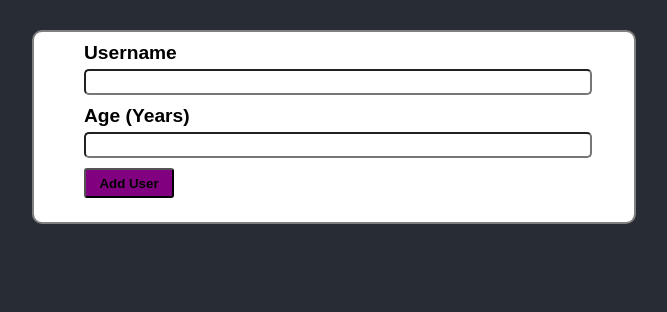
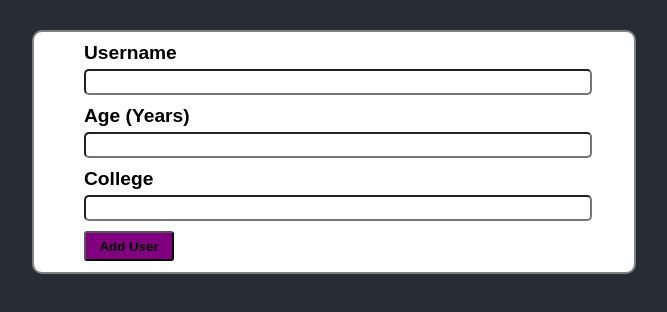
Before and after one commit to sagarikamohanty2000/user_year_react_roject, a React (Create React App) app: page / in a window 1280 px wide. Shown: the top 312 px of the page, without its empty margins (418-1085 px from the left). Built offline with nearby package versions, Linux system fonts and the light colour scheme.

Commit message:
college_Input_Form

```diff
--- a/src/Components/User/InputForm.css
+++ b/src/Components/User/InputForm.css
@@ -1,6 +1,6 @@
 .formLayout {
   width: 600px;
-  height: 190px;
+  height: 240px;
   background-color: white;
   border-radius: 10px;
   border: 2px solid gray;
@@ -37,6 +37,20 @@
   height: 20px;
   border-radius: 5px;
 }
+.clgLabel {
+  font-size: larger;
+  font-weight: 650;
+  font-family: Arial, Helvetica, sans-serif;
+  margin-top: 10px;
+  margin-left: 50px;
+}
+.clgInput input {
+  margin-left: 50px;
+  margin-top: 5px;
+  width: 500px;
+  height: 20px;
+  border-radius: 5px;
+}
 .addBtn button {
   margin-left: 50px;
   background-color: purple;
--- a/src/Components/User/InputForm.js
+++ b/src/Components/User/InputForm.js
@@ -5,6 +5,7 @@ import "./InputForm.css";
 const InputForm = (props) => {
   const name = useRef();
   const year = useRef();
+  const clg =  useRef();
   const [error, setError] = useState();
 
   const errorHandler = (errorBoolean) => {
@@ -16,9 +17,10 @@ const InputForm = (props) => {
     const newUser = {
       name: name.current.value,
       year: year.current.value,
+      clg : clg.current.value
     };
 
-    if (name.current.value.trim().length === 0 || year.current.value.trim().length === 0){
+    if (name.current.value.trim().length === 0 || year.current.value.trim().length === 0 || clg.current.value.trim().length === 0){
       setError({
         title: "Invalid Input",
         message: "Please enter a valid name or age(no empty fields please)!",
@@ -38,6 +40,7 @@ const InputForm = (props) => {
     props.onSaveUserDetails(newUser);
     name.current.value ="";
     year.current.value ="";
+    clg.current.value ="";
   };
 
   return (
@@ -58,6 +61,12 @@ const InputForm = (props) => {
           <div className="yearInput">
             <input type="number" ref={year}></input>
           </div>
+          <div className="clgLabel">
+            <label>College</label>
+          </div>
+          <div className="clgInput">
+            <input type="text" ref={clg}></input>
+          </div>
           <div className="addBtn">
             <button type="submit">Add User</button>
           </div>
--- a/src/Components/User/UserDetail.js
+++ b/src/Components/User/UserDetail.js
@@ -5,7 +5,7 @@ const UserDetail = (props) => {
     return (
         <li className="contents">
 
-                {props.user.name}  {`(${props.user.year} years old)`}
+                {props.user.name}  {`(${props.user.year} years old)`} {`Studies in  ${props.user.clg} college`}
 
         </li>
     )
```
